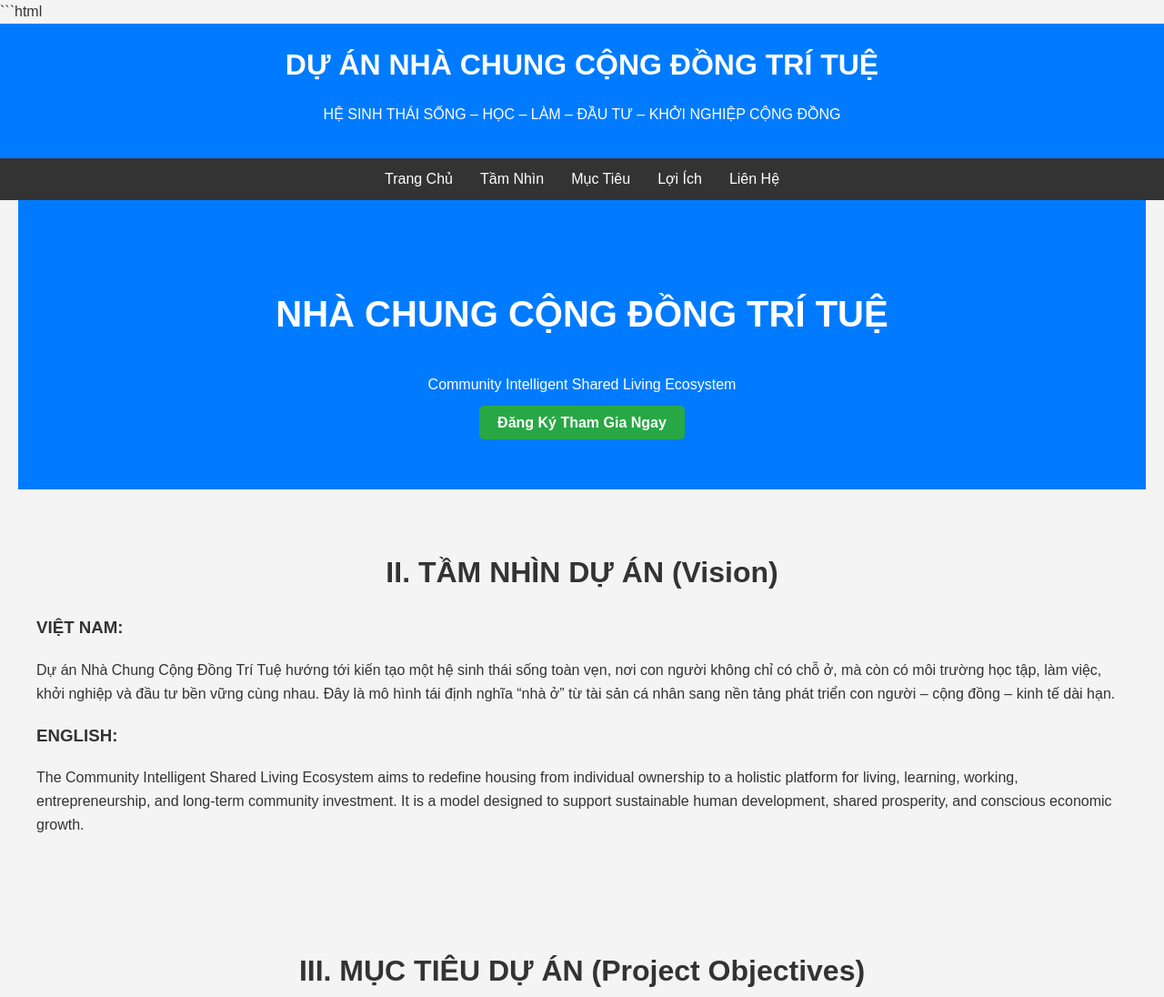
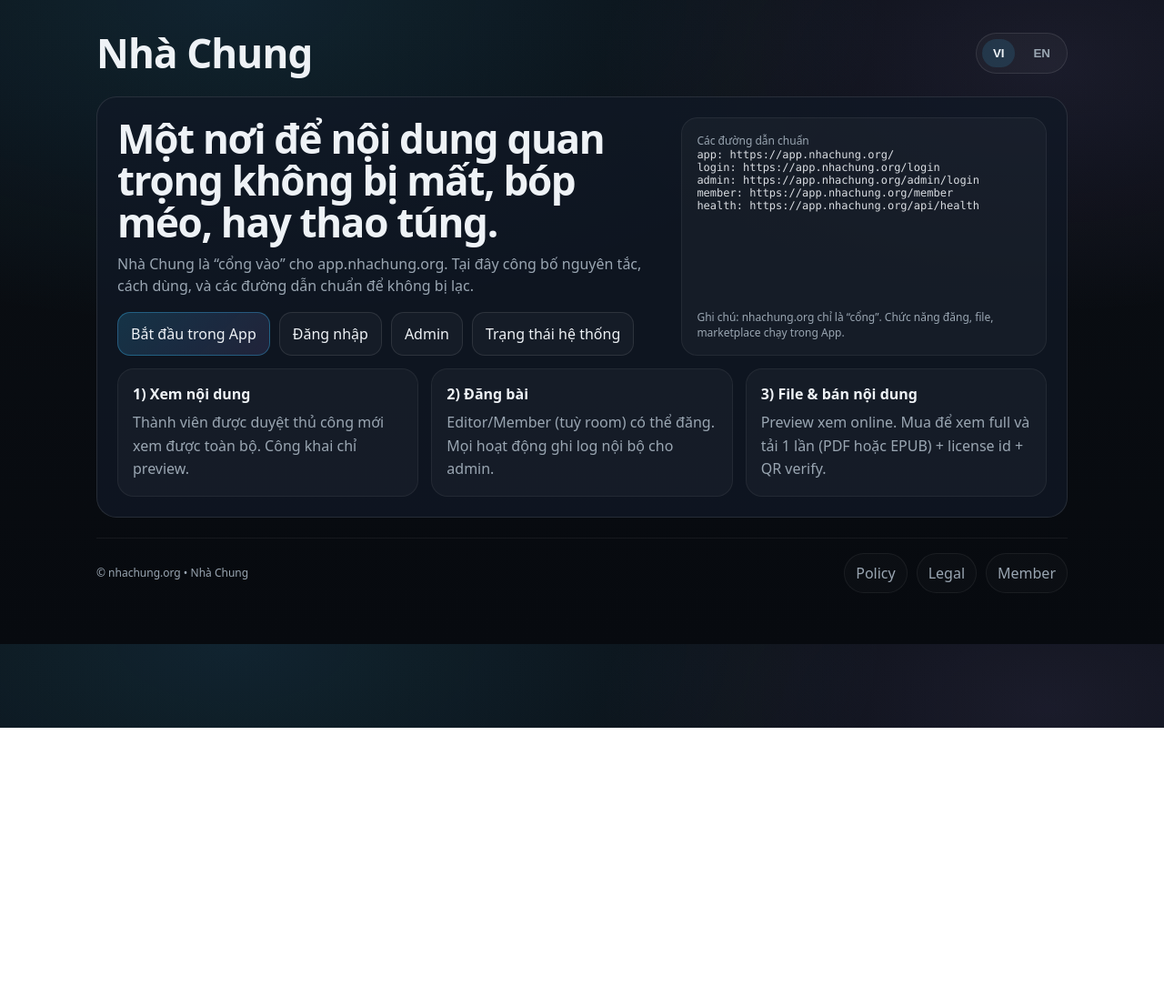
Before and after one commit to tranhatam-collab/nhachung-landing, a plain HTML site: page index.html in a window 1280 px wide. Shown: the top 1096 px of the page at 91% size. After the commit the page ends 800 px from the top, so only its background shows below. Drawn offline with Linux system fonts and the light colour scheme.

Commit message:
Update index.html

````diff
--- a/index.html
+++ b/index.html
@@ -1,192 +1,218 @@
-```html
-<!DOCTYPE html>
+<!doctype html>
 <html lang="vi">
 <head>
-    <meta charset="UTF-8">
-    <meta name="viewport" content="width=device-width, initial-scale=1.0">
-    <title>Nhà Chung Cộng Đồng Trí Tuệ - Trang Chủ</title>
+  <meta charset="utf-8" />
+  <meta name="viewport" content="width=device-width,initial-scale=1" />
+  <title>Nhà Chung • Cổng vào app.nhachung.org</title>
+  <meta name="description" content="Không gian số ưu tiên an toàn, riêng tư, không thao túng. Xem nội dung, tham gia phòng, đăng bài và quản lý quyền truy cập trong App." />
   <style>
-        /* CSS cơ bản cho trang web */
-        body {
-            font-family: Arial, sans-serif;
-            margin: 0;
-            padding: 0;
-            line-height: 1.6;
-            color: #333;
-            background-color: #f4f4f4;
+    :root{
+      --bg:#0b0f14; --card:#111826; --muted:#9aa6b2; --text:#eef2f6;
+      --line:rgba(255,255,255,.10); --soft:rgba(255,255,255,.06);
+      --brand:#38bdf8; --brand2:#a78bfa;
+      --btn:#0f172a;
     }
-        header {
-            background-color: #007bff;
-            color: white;
-            padding: 20px;
-            text-align: center;
+    *{box-sizing:border-box}
+    body{
+      margin:0;
+      font-family: ui-sans-serif, system-ui, -apple-system, Segoe UI, Roboto, Arial;
+      color:var(--text);
+      background: radial-gradient(1200px 600px at 20% 0%, rgba(56,189,248,.12), transparent 60%),
+                  radial-gradient(900px 500px at 90% 10%, rgba(167,139,250,.10), transparent 55%),
+                  linear-gradient(180deg, #0b0f14, #070a0f);
     }
-        header h1 {
-            margin: 0;
+    a{color:inherit; text-decoration:none}
+    .wrap{max-width:1100px; margin:0 auto; padding:28px 16px 56px}
+    header{display:flex; align-items:center; justify-content:space-between; gap:12px}
+    .logo{font-size:44px; font-weight:850; letter-spacing:-.02em}
+    .lang{display:flex; gap:8px; padding:6px; border:1px solid var(--line); border-radius:999px; background:rgba(255,255,255,.03)}
+    .lang button{
+      border:0; background:transparent; color:var(--muted); padding:8px 12px; border-radius:999px; cursor:pointer; font-weight:650
     }
-        nav {
-            background-color: #333;
-            color: white;
-            padding: 10px;
+    .lang button.active{background:rgba(56,189,248,.14); color:var(--text)}
+    .hero{margin-top:18px; padding:22px; border:1px solid var(--line); border-radius:22px; background:rgba(17,24,38,.75)}
+    .hero-grid{display:grid; grid-template-columns:1.2fr .8fr; gap:18px; align-items:stretch}
+    @media (max-width:900px){ .hero-grid{grid-template-columns:1fr} }
+    h1{margin:0 0 10px; font-size:44px; letter-spacing:-.03em; line-height:1.05}
+    .sub{color:var(--muted); font-size:16px; line-height:1.55}
+    .btns{display:flex; flex-wrap:wrap; gap:10px; margin-top:16px}
+    .btn{
+      display:inline-flex; align-items:center; gap:10px;
+      padding:12px 14px; border-radius:14px; border:1px solid var(--line);
+      background:rgba(255,255,255,.03);
+      transition:.18s ease; position:relative;
     }
-        nav ul {
-            list-style: none;
-            padding: 0;
-            margin: 0;
-            display: flex;
-            justify-content: center;
+    .btn.primary{background:linear-gradient(135deg, rgba(56,189,248,.18), rgba(167,139,250,.12)); border-color:rgba(56,189,248,.35)}
+    .btn:hover{transform:translateY(-1px); border-color:rgba(255,255,255,.18)}
+    .hint{position:absolute; left:10px; top:44px; width:max-content; max-width:320px;
+      padding:8px 10px; border-radius:12px; border:1px solid var(--line);
+      background:rgba(3,7,18,.92); color:var(--muted); font-size:12px; display:none;
     }
-        nav ul li {
-            margin: 0 15px;
+    .btn:hover .hint{display:block}
+    .panel{
+      border:1px solid var(--soft); border-radius:18px; padding:16px;
+      background:rgba(255,255,255,.03);
+      display:flex; flex-direction:column; gap:10px; justify-content:space-between;
     }
-        nav ul li a {
-            color: white;
-            text-decoration: none;
-        }
-        section {
-            padding: 40px 20px;
-            max-width: 1200px;
-            margin: 0 auto;
-        }
-        .hero {
-            background-color: #007bff;
-            color: white;
-            text-align: center;
-            padding: 60px 20px;
-        }
-        .hero h2 {
-            font-size: 2.5em;
-        }
-        .cta-button {
-            background-color: #28a745;
-            color: white;
-            padding: 10px 20px;
-            text-decoration: none;
-            border-radius: 5px;
-            font-weight: bold;
-        }
-        .cta-button:hover {
-            background-color: #218838;
-        }
-        .section-title {
-            text-align: center;
-            font-size: 2em;
-            margin-bottom: 20px;
-        }
-        .benefits, .objectives {
-            display: flex;
-            justify-content: space-around;
-            flex-wrap: wrap;
-        }
-        .benefit-item, .objective-item {
-            flex: 1 1 300px;
-            margin: 10px;
-            padding: 20px;
-            background-color: white;
-            border-radius: 8px;
-            box-shadow: 0 0 10px rgba(0,0,0,0.1);
-        }
-        footer {
-            background-color: #333;
-            color: white;
-            text-align: center;
-            padding: 20px;
-        }
-        footer a {
-            color: #007bff;
-            text-decoration: none;
-        }
+    .k{color:var(--muted); font-size:12px}
+    .mono{font-family: ui-monospace, SFMono-Regular, Menlo, Monaco, Consolas, "Liberation Mono", monospace; font-size:12px; color:rgba(238,242,246,.9)}
+    .grid3{display:grid; grid-template-columns:repeat(3,1fr); gap:14px; margin-top:14px}
+    @media (max-width:900px){ .grid3{grid-template-columns:1fr} }
+    .card{border:1px solid var(--soft); border-radius:18px; padding:16px; background:rgba(255,255,255,.03)}
+    .card h3{margin:0 0 8px; font-size:16px}
+    .card p{margin:0; color:var(--muted); line-height:1.6}
+    footer{margin-top:22px; padding-top:16px; border-top:1px solid var(--soft); display:flex; flex-wrap:wrap; gap:10px; align-items:center; justify-content:space-between}
+    .links{display:flex; gap:10px; flex-wrap:wrap}
+    .link{padding:10px 12px; border:1px solid var(--soft); border-radius:999px; color:var(--muted); background:rgba(255,255,255,.02)}
+    .link:hover{border-color:rgba(255,255,255,.18); color:var(--text)}
   </style>
 </head>
 <body>
-
-    <!-- Header -->
+  <div class="wrap">
     <header>
-        <h1>DỰ ÁN NHÀ CHUNG CỘNG ĐỒNG TRÍ TUỆ</h1>
-        <p>HỆ SINH THÁI SỐNG – HỌC – LÀM – ĐẦU TƯ – KHỞI NGHIỆP CỘNG ĐỒNG</p>
+      <div class="logo" id="t_logo">Nhà Chung</div>
+      <div class="lang" aria-label="Language">
+        <button id="btn_vi" class="active">VI</button>
+        <button id="btn_en">EN</button>
+      </div>
     </header>
 
-    <!-- Navigation -->
-    <nav>
-        <ul>
-            <li><a href="#home">Trang Chủ</a></li>
-            <li><a href="#vision">Tầm Nhìn</a></li>
-            <li><a href="#objectives">Mục Tiêu</a></li>
-            <li><a href="#benefits">Lợi Ích</a></li>
-            <li><a href="#contact">Liên Hệ</a></li>
-        </ul>
-    </nav>
+    <section class="hero">
+      <div class="hero-grid">
+        <div>
+          <h1 id="t_h1">Một nơi để nội dung quan trọng không bị mất, bóp méo, hay thao túng.</h1>
+          <div class="sub" id="t_sub">
+            Nhà Chung là “cổng vào” cho app.nhachung.org. Tại đây công bố nguyên tắc, cách dùng, và các đường dẫn chuẩn để không bị lạc.
+          </div>
 
-    <!-- Hero Section -->
-    <section id="home" class="hero">
-        <h2>NHÀ CHUNG CỘNG ĐỒNG TRÍ TUỆ</h2>
-        <p>Community Intelligent Shared Living Ecosystem</p>
-        <a href="https://www.thanhtamfoundation.com/thanh-vien" class="cta-button">Đăng Ký Tham Gia Ngay</a>
-    </section>
+          <div class="btns">
+            <a class="btn primary" href="https://app.nhachung.org/" target="_blank" rel="noreferrer">
+              <span id="t_btn_app">Bắt đầu trong App</span>
+              <span class="hint" id="t_hint_app">Vào App để xem phòng, bài viết, file preview, mua/xem/tải theo quyền.</span>
+            </a>
 
-    <!-- Tầm Nhìn Dự Án -->
-    <section id="vision">
-        <h2 class="section-title">II. TẦM NHÌN DỰ ÁN (Vision)</h2>
-        <div class="vision-content">
-            <h3>VIỆT NAM:</h3>
-            <p>Dự án Nhà Chung Cộng Đồng Trí Tuệ hướng tới kiến tạo một hệ sinh thái sống toàn vẹn, nơi con người không chỉ có chỗ ở, mà còn có môi trường học tập, làm việc, khởi nghiệp và đầu tư bền vững cùng nhau. Đây là mô hình tái định nghĩa “nhà ở” từ tài sản cá nhân sang nền tảng phát triển con người – cộng đồng – kinh tế dài hạn.</p>
+            <a class="btn" href="https://app.nhachung.org/login" target="_blank" rel="noreferrer">
+              <span id="t_btn_login">Đăng nhập</span>
+              <span class="hint" id="t_hint_login">Nếu báo invalid_key: xoá cookie app.nhachung.org rồi đăng nhập lại.</span>
+            </a>
 
-            <h3>ENGLISH:</h3>
-            <p>The Community Intelligent Shared Living Ecosystem aims to redefine housing from individual ownership to a holistic platform for living, learning, working, entrepreneurship, and long-term community investment. It is a model designed to support sustainable human development, shared prosperity, and conscious economic growth.</p>
+            <a class="btn" href="https://app.nhachung.org/admin/login" target="_blank" rel="noreferrer">
+              <span id="t_btn_admin">Admin</span>
+              <span class="hint" id="t_hint_admin">Khu quản trị (duyệt thành viên, quản lý rooms, nội dung).</span>
+            </a>
+
+            <a class="btn" href="https://app.nhachung.org/api/health" target="_blank" rel="noreferrer">
+              <span id="t_btn_health">Trạng thái hệ thống</span>
+              <span class="hint" id="t_hint_health">Kiểm tra API sống hay không.</span>
+            </a>
           </div>
-    </section>
+        </div>
 
-    <!-- Mục Tiêu Dự Án -->
-    <section id="objectives">
-        <h2 class="section-title">III. MỤC TIÊU DỰ ÁN (Project Objectives)</h2>
-        <div class="objectives">
-            <div class="objective-item">
-                <h3>VIỆT NAM:</h3>
-                <ul>
-                    <li>Xây dựng hệ thống Nhà Chung mẫu chuẩn sống – học – làm việc – đầu tư</li>
-                    <li>Phát triển cộng đồng chuyên gia, doanh nghiệp, người học và nhà đầu tư cùng đồng hành</li>
-                    <li>Tạo việc làm ổn định cho 10.000 người</li>
-                </ul>
+        <div class="panel">
+          <div>
+            <div class="k" id="t_panel_k">Các đường dẫn chuẩn</div>
+            <div class="mono">
+              app: https://app.nhachung.org/<br/>
+              login: https://app.nhachung.org/login<br/>
+              admin: https://app.nhachung.org/admin/login<br/>
+              member: https://app.nhachung.org/member<br/>
+              health: https://app.nhachung.org/api/health
+            </div>
+          </div>
+          <div class="k" id="t_panel_note">Ghi chú: nhachung.org chỉ là “cổng”. Chức năng đăng, file, marketplace chạy trong App.</div>
+        </div>
+      </div>
+
+      <div class="grid3">
+        <div class="card">
+          <h3 id="t_c1">1) Xem nội dung</h3>
+          <p id="t_c1p">Thành viên được duyệt thủ công mới xem được toàn bộ. Công khai chỉ preview.</p>
+        </div>
+        <div class="card">
+          <h3 id="t_c2">2) Đăng bài</h3>
+          <p id="t_c2p">Editor/Member (tuỳ room) có thể đăng. Mọi hoạt động ghi log nội bộ cho admin.</p>
+        </div>
+        <div class="card">
+          <h3 id="t_c3">3) File & bán nội dung</h3>
+          <p id="t_c3p">Preview xem online. Mua để xem full và tải 1 lần (PDF hoặc EPUB) + license id + QR verify.</p>
         </div>
       </div>
     </section>
 
-    <!-- Lợi Ích Tham Gia -->
-    <section id="benefits">
-        <h2 class="section-title">Lợi Ích Khi Tham Gia Nhà Chung</h2>
-        <div class="benefits">
-            <div class="benefit-item">
-                <h3>Trải Nghiệm Thực Tế</h3>
-                <p>Quyền sử dụng tối đa 10 đêm trong năm, tham gia sinh hoạt cộng đồng, và chương trình học khởi động.</p>
+    <footer>
+      <div class="k">© <span id="t_brand">nhachung.org • Nhà Chung</span></div>
+      <div class="links">
+        <a class="link" href="/policy" id="t_policy">Policy</a>
+        <a class="link" href="/legal" id="t_legal">Legal</a>
+        <a class="link" href="https://app.nhachung.org/member" target="_blank" rel="noreferrer" id="t_member">Member</a>
       </div>
-            <div class="benefit-item">
-                <h3>Đầu Tư Bền Vững</h3>
-                <p>Trở thành nhà đầu tư với quyền sở hữu, quyết định vận hành, và ưu tiên mở rộng hệ thống.</p>
+    </footer>
   </div>
-            <div class="benefit-item">
-                <h3>Cộng Đồng Ý Nghĩa</h3>
-                <p>Xây dựng cộng đồng kết nối, học tập, và phát triển bản thân cùng nhau.</p>
-            </div>
-        </div>
-        <div style="text-align: center; margin-top: 20px;">
-            <a href="https://www.thanhtamfoundation.com/thanh-vien" class="cta-button">Đăng Ký Trực Tiếp Tại Đây</a>
-        </div>
-    </section>
 
-    <!-- Liên Hệ -->
-    <section id="contact">
-        <h2 class="section-title">Liên Hệ</h2>
-        <p>Hotline: +84 849 153 426 (WhatsApp Only) - Trần Hà Tâm</p>
-        <p>Thông tin chuyển khoản: Nội dung: Họ Tên _ SĐT _ Đầu Tư Cổ Phần Nhà Chung</p>
-        <p>Website: <a href="https://www.thanhtamfoundation.com/thanh-vien">www.thanhtamfoundation.com/thanh-vien</a></p>
-    </section>
+  <script>
+    const dict = {
+      vi: {
+        t_h1: "Một nơi để nội dung quan trọng không bị mất, bóp méo, hay thao túng.",
+        t_sub: "Nhà Chung là “cổng vào” cho app.nhachung.org. Tại đây công bố nguyên tắc, cách dùng, và các đường dẫn chuẩn để không bị lạc.",
+        t_btn_app: "Bắt đầu trong App",
+        t_hint_app: "Vào App để xem phòng, bài viết, file preview, mua/xem/tải theo quyền.",
+        t_btn_login: "Đăng nhập",
+        t_hint_login: "Nếu báo invalid_key: xoá cookie app.nhachung.org rồi đăng nhập lại.",
+        t_btn_admin: "Admin",
+        t_hint_admin: "Khu quản trị (duyệt thành viên, quản lý rooms, nội dung).",
+        t_btn_health: "Trạng thái hệ thống",
+        t_hint_health: "Kiểm tra API sống hay không.",
+        t_panel_k: "Các đường dẫn chuẩn",
+        t_panel_note: "Ghi chú: nhachung.org chỉ là “cổng”. Chức năng đăng, file, marketplace chạy trong App.",
+        t_c1: "1) Xem nội dung",
+        t_c1p: "Thành viên được duyệt thủ công mới xem được toàn bộ. Công khai chỉ preview.",
+        t_c2: "2) Đăng bài",
+        t_c2p: "Editor/Member (tuỳ room) có thể đăng. Mọi hoạt động ghi log nội bộ cho admin.",
+        t_c3: "3) File & bán nội dung",
+        t_c3p: "Preview xem online. Mua để xem full và tải 1 lần (PDF hoặc EPUB) + license id + QR verify.",
+        t_policy: "Policy",
+        t_legal: "Legal",
+        t_member: "Member"
+      },
+      en: {
+        t_h1: "A place where important content won’t be lost, distorted, or manipulated.",
+        t_sub: "Nhà Chung is the gateway to app.nhachung.org. This page publishes the principles, how-to, and the correct paths so you don’t get lost.",
+        t_btn_app: "Open the App",
+        t_hint_app: "Go to the App for rooms, posts, previews, purchase/view/download by rights.",
+        t_btn_login: "Log in",
+        t_hint_login: "If you see invalid_key: clear cookies for app.nhachung.org and log in again.",
+        t_btn_admin: "Admin",
+        t_hint_admin: "Admin area (approve members, manage rooms and content).",
+        t_btn_health: "System status",
+        t_hint_health: "Check API health.",
+        t_panel_k: "Canonical paths",
+        t_panel_note: "Note: nhachung.org is only the gateway. Posting/files/marketplace live in the App.",
+        t_c1: "1) View content",
+        t_c1p: "Manual approval required for full access. Public sees preview only.",
+        t_c2: "2) Publish",
+        t_c2p: "Editors/Members (per room) can publish. Activity logs are private for admins.",
+        t_c3: "3) Files & selling",
+        t_c3p: "Online preview. Purchase to view full and download once (PDF or EPUB) + license id + QR verification.",
+        t_policy: "Policy",
+        t_legal: "Legal",
+        t_member: "Member"
+      }
+    };
 
-    <!-- Footer -->
-    <footer>
-        <p>&copy; 2026 Nhà Chung Cộng Đồng Trí Tuệ. All rights reserved.</p>
-        <p>Developed by xAI Grok 4</p>
-    </footer>
+    function setLang(lang){
+      for (const k in dict[lang]) {
+        const el = document.getElementById(k);
+        if (el) el.textContent = dict[lang][k];
+      }
+      document.getElementById("btn_vi").classList.toggle("active", lang==="vi");
+      document.getElementById("btn_en").classList.toggle("active", lang==="en");
+      document.documentElement.lang = lang;
+      localStorage.setItem("lang", lang);
+    }
 
+    document.getElementById("btn_vi").addEventListener("click", ()=>setLang("vi"));
+    document.getElementById("btn_en").addEventListener("click", ()=>setLang("en"));
+    setLang(localStorage.getItem("lang") || "vi");
+  </script>
 </body>
 </html>
-```
````
Lines whose indentation alone changed are shown as unchanged.
